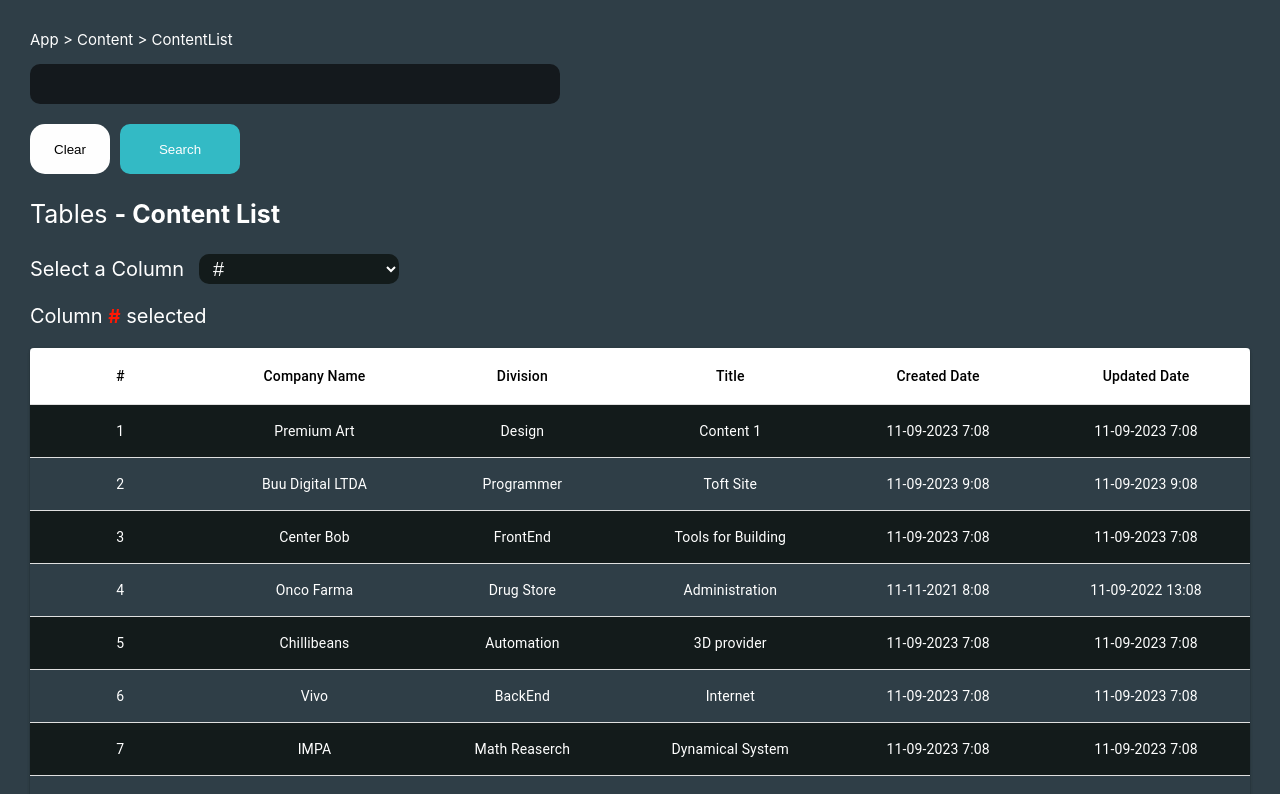
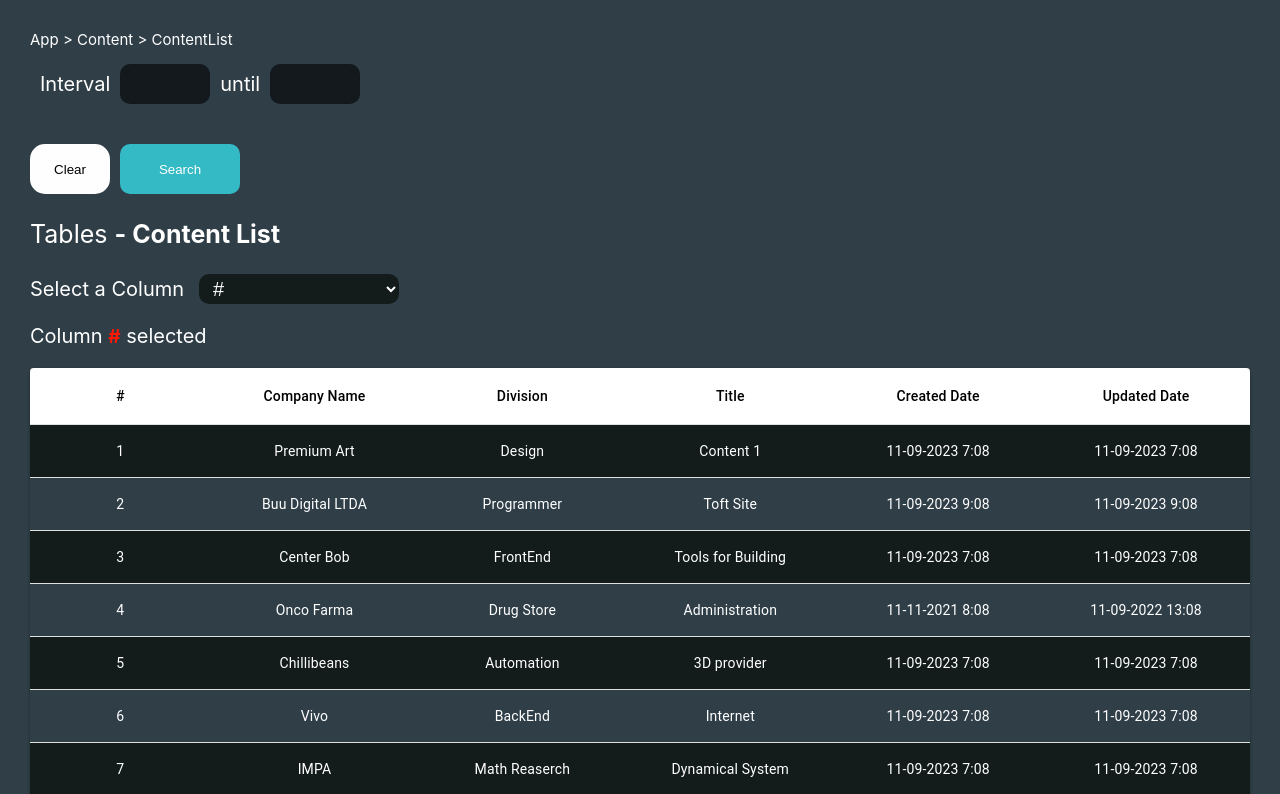
Before and after one commit to HelloWounderworld/reactjs-first-project, a React (Create React App) app: page /contentbet in a window 1280 px wide. Shown: the top 794 px of the page. Built offline with nearby package versions, Linux system fonts and the light colour scheme.

Commit message:
Small touch!

```diff
--- a/src/styles/contentbet.css
+++ b/src/styles/contentbet.css
@@ -56,6 +56,35 @@
   font-size: 20px;
   border: none;
   padding: 5px 15px;
+}
+
+.searchBarFirstNumber {
+  width: 60px;
+  height: 30px;
+  border-radius: 10px;
+  background-color: rgba(20,25,29,255);
+  color: rgb(255 255 255);
+  font-size: 20px;
+  border: none;
+  padding: 5px 15px;
+}
+
+.searchBarSecondNumber {
+  width: 60px;
+  height: 30px;
+  border-radius: 10px;
+  background-color: rgba(20,25,29,255);
+  color: rgb(255 255 255);
+  font-size: 20px;
+  border: none;
+  padding: 5px 15px;
+}
+
+.intervalNumber {
+  color: rgb(255 255 255);
+  font-size: 20px;
+  margin-right: 10px;
+  margin-left: 10px;
 }
 
 .clearBtn{
--- a/src/templates/Contentbet/index.jsx
+++ b/src/templates/Contentbet/index.jsx
@@ -400,13 +400,38 @@
             {label: 'updatedDate', value: 'Updated Date'}
         ],
         searchValue: '',
-        whichColumn: 'id'
+        whichColumn: 'id',
+        firstNumber: '',
+        secondNumber: ''
     };
 
     listSave = this.state.listData;
 
+    handleChangeFisrtNumber = (e) => {
+        if (e.target.value <= 0) {
+            alert(`Put positive interger less than ${this.listSave.length}!`);
+            this.setState({ firstNumber : '' });
+        } else {
+            this.setState({ firstNumber : parseInt(e.target.value) });
+        }
+    }
+
+    handleChangeSecondNumber = (e) => {
+        if (this.state.firstNumber === '') {
+            alert('Put first number!');
+            this.setState({ secondNumber : ''});
+        } else {
+            if (this.state.firstNumber > e.target.value) {
+                alert('Put any number bigger than first number!')
+                this.setState({ secondNumber : ''});
+            } else {
+                this.setState({ secondNumber : e.target.value});
+            }
+        }
+    }
+
     handleChange = (e) => {
-        this.setState({ searchValue : e.target.value})
+        this.setState({ searchValue : e.target.value});
     }
 
     clearBtn = () => {
@@ -415,10 +440,22 @@
 
     searchBtn = () => {
         if (this.state.whichColumn === 'id') {
-            let newList = this.listSave.filter(content => {
-                return content[this.state.whichColumn] === parseInt(this.state.searchValue);
-        });
-        this.setState({ listData : newList });
+            if (this.state.firstNumber === '') {
+                alert('Please put a positive integer, at least, in first number!');
+                this.setState({ firstNumber: '' });
+                this.setState({ secondNumber: '' });
+            } else {
+                if ((this.state.firstNumber === this.state.secondNumber) || (this.state.firstNumber !== '' && this.state.secondNumber === '')) {
+                    this.setState({ secondNumber: this.state.firstNumber })
+                    let newList = this.listSave.filter(content => {
+                        return content[this.state.whichColumn] === parseInt(this.state.firstNumber);
+                    });
+                    this.setState({ listData : newList });
+                } else {
+                    let newList = this.listSave.slice(this.state.firstNumber - 1, this.state.secondNumber);
+                    this.setState({ listData : newList });
+                }
+            }
         } else {
             let newList = this.listSave.filter(content => {
                 return content[this.state.whichColumn].toLowerCase().includes(this.state.searchValue.toLowerCase());
@@ -477,17 +514,36 @@
 
     render() {
 
-        const { listData, searchValue, whichColumn, nameRows, listNameColumn } = this.state;
+        const { listData, searchValue, whichColumn, nameRows, listNameColumn, firstNumber, secondNumber } = this.state;
 
         return (
             <body className="bodyContentbetPage">
                 <div>
                     <p className='hierarchy'>App {'>'} Content {'>'} ContentList</p>
+                    {(whichColumn === 'id') ?
+                    <div>
+                        <span className="intervalNumber">Interval</span>
+                        <input
+                            onChange={this.handleChangeFisrtNumber}
+                            value={firstNumber}
+                            className="searchBarFirstNumber"
+                            type="number"
+                        />
+                        <span className="intervalNumber">until</span>
+                        <input
+                            onChange={this.handleChangeSecondNumber}
+                            value={secondNumber}
+                            className="searchBarSecondNumber"
+                            type="number"
+                        />
+                    </div>
+                    :
                     <input
                         onChange={this.handleChange}
                         value={searchValue}
                         className="searchBar"
                     />
+                    }
                     <br/>
                     <br/>
                     <button onClick={this.clearBtn} className="clearBtn">Clear</button>
```
